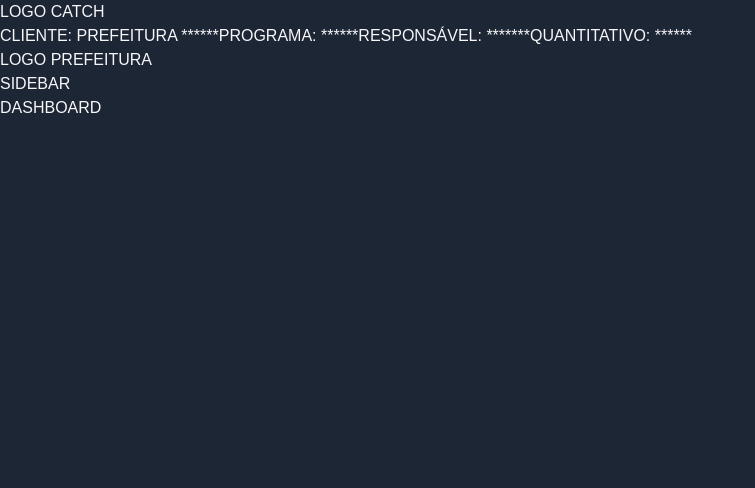
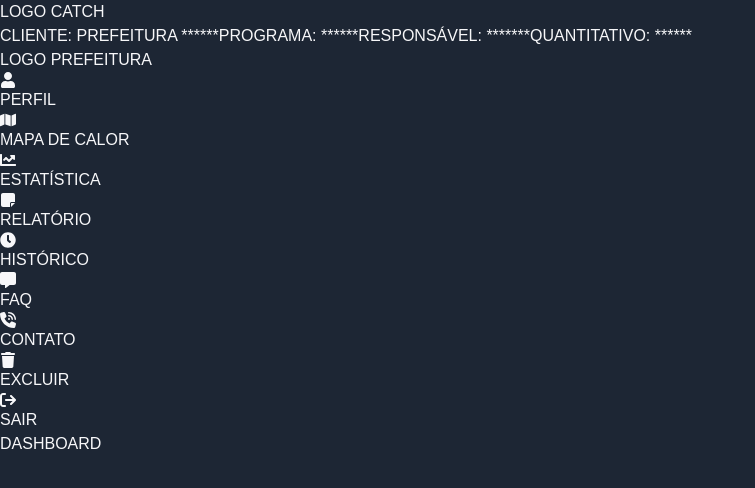
Before and after one commit to Danielebds/Dash, a React (Vite) app: page /dashboard in a window 1280 px wide. Shown: the top 488 px of the page, without its empty margins (0-755 px from the left). Built offline with nearby package versions, Linux system fonts and the light colour scheme; the HTML template or start-up script is replaced by a standard one.

Commit message:
Acrescentando estrutura ao Sidebar

```diff
--- a/src/components/Sidebar.jsx
+++ b/src/components/Sidebar.jsx
@@ -1,7 +1,59 @@
 import React from "react";
+import { Link } from "react-router-dom";
+import { FaChartLine, FaClock, FaMap, FaUser } from "react-icons/fa";
+import {
+  FaArrowRightFromBracket,
+  FaMessage,
+  FaNoteSticky,
+  FaPhoneVolume,
+  FaTrash,
+} from "react-icons/fa6";
 
 const Sidebar = () => {
-  return <div>SIDEBAR</div>;
+  return (
+    <div>
+      <nav>
+        <ul>
+          <li>
+            <FaUser />
+            <span>PERFIL</span>
+          </li>
+          <li>
+            <FaMap />
+            <span>MAPA DE CALOR</span>
+          </li>
+          <li>
+            <FaChartLine />
+            <span>ESTATÍSTICA</span>
+          </li>
+          <li>
+            <FaNoteSticky />
+            <span>RELATÓRIO</span>
+          </li>
+          <li>
+            <FaClock />
+            <span>HISTÓRICO</span>
+          </li>
+          <li>
+            <FaMessage />
+            <span>FAQ</span>
+          </li>
+          <li>
+            <FaPhoneVolume />
+            <span>CONTATO</span>
+          </li>
+          <li>
+            <FaTrash />
+            <span>EXCLUIR</span>
+          </li>
+          <li>
+            <FaArrowRightFromBracket />
+            <Link to="/">SAIR</Link>
+          </li>
+        </ul>
+      </nav>
+    </div>
+  );
 };
 
 export default Sidebar;
```
